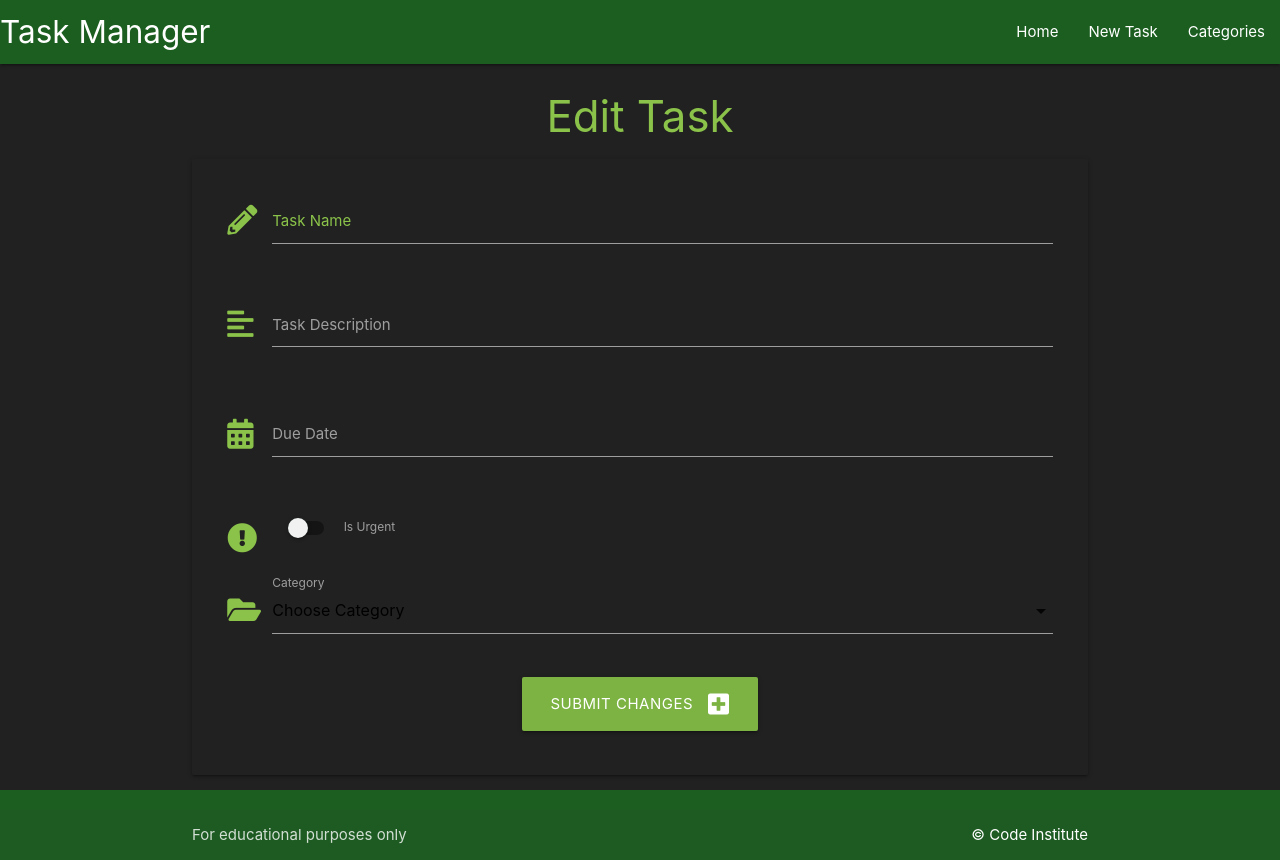
After one commit to JoGorska/task-manager-flask-sqlalchemy, a Flask app: template taskmanager/templates/edit_task.html in a window 1280 px wide. The commit adds this page. Run offline with Flask 2, Linux system fonts and the light colour scheme; the template is opened without the code that fills it, so the values that code supplies are empty.

Commit message:
Add logic to routes.py to edit task and add edit_task.html to display form to edti task

```diff
--- /dev/null
+++ b/taskmanager/templates/edit_task.html
@@ -0,0 +1,78 @@
+{% extends "base.html" %}
+
+{% block content %}
+
+<h3 class="light-green-text center-align">Edit Task</h3>
+
+<div class="row card-panel grey darken-4 light-green-text">
+    <!-- form -->
+    <!-- url_for - needs to point to the function in routes.py ('edit_task') -->
+    <form class="col s12" method="POST" action="{{ url_for('edit_task', task_id=task.id) }}">
+        <!-- task name -->
+        <div class="row">
+            <div class="input-field col s12 light-green-text">
+                <i class="fas fa-pencil-alt prefix light-green-text"></i>
+                <!-- name and id and label for needs to be matching -->
+                <input id="task_name" name="task_name" value="{{task.task_name}}" minlength="5" maxlength="50" type="text" class="validate white-text" required>
+                <label class="light-green-text" for="task_name">Task Name</label>
+            </div>
+        </div>
+
+        <!-- task description -->
+        <div class="row">
+            <div class="input-field col s12">
+                <i class="fas fa-align-left prefix light-green-text"></i>
+                <textarea id="task_description" name="task_description" minlength="5" maxlength="200"
+                    type="text" class="materialize-textarea validate white-text" required></textarea>
+                <label for="task_description">Task Description</label>
+            </div>
+        </div>
+        <!-- due date -->
+        <div class="row">
+            <div class="input-field col s12">
+                <i class="fas fa-calendar-alt prefix light-green-text"></i>
+                <input id="due_date" name="due_date" type="text" class="datepicker validate white-text" required>
+                <label for="due_date">Due Date</label>
+            </div>
+        </div>
+        <!-- is urgent -->
+        <div class="row">
+            <div class="input-field col s12">
+                <div class="switch">
+                    <i class="fas fa-exclamation-circle prefix light-green-text"></i>
+                    <label for="is_urgent">
+                        <input id="is_urgent" name="is_urgent" type="checkbox">
+                        <span class="lever"></span>
+                        Is Urgent
+                    </label>
+                </div>
+            </div>
+        </div>
+        <!-- category id -->
+        <div class="row">
+            <div class="input-field col s12">
+                <i class="fas fa-folder-open prefix light-green-text"></i>
+                <select id="category_id" name="category_id" class="validate" required>
+                    <option value="" disabled selected >Choose Category</option>
+                    {% for category in categories %}
+                        <option value="{{ category.id }}" class="light-green-text">{{ category.category_name }}</option>
+                    {% endfor %}
+                </select>
+                <label for="category_id">Category</label>
+            </div>
+        </div>
+
+
+
+        <!-- submit button -->
+        <div class="row">
+            <div class="col s12 center-align">
+                <button type="submit" class="btn-large light-green darken-1">
+                    Submit changes <i class="fas fa-plus-square right"></i>
+                </button>
+            </div>
+        </div>
+    </form>
+</div>
+
+{% endblock %}
--- a/taskmanager/templates/tasks.html
+++ b/taskmanager/templates/tasks.html
@@ -27,7 +27,9 @@
         <div class="collapsible-body white-text">
             <strong>{{ task.category }}</strong>
             <p>{{ task.task_description }}</p>
+            <a href="{{ url_for('edit_task', task_id=task.id) }}" class="btn green">Edit</a>
         </div>
+
     </li>
     {% endfor %}
 </ul>
```
Also changed, not shown: taskmanager/routes.py (+9 -0 lines).
